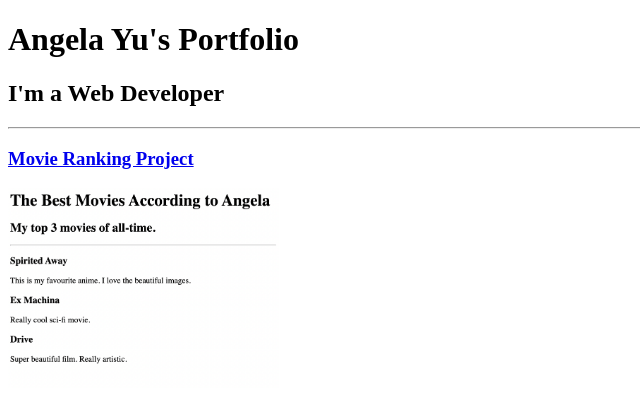
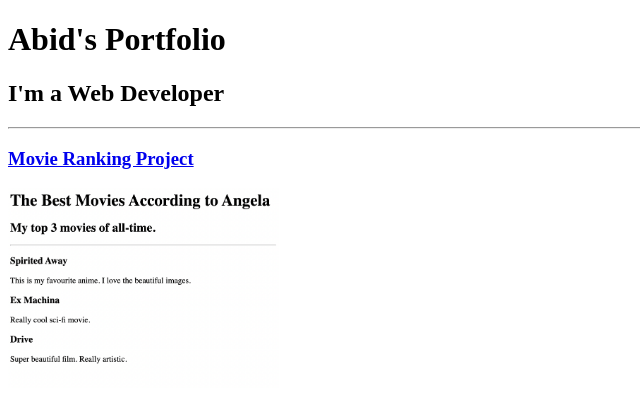
Before and after one commit to Abid90220/Live-Portfolio, a plain HTML site: page index.html in a window 1280 px wide. Shown: the top 408 px of the page, without its empty margins (0-640 px from the left). Drawn offline with Linux system fonts and the light colour scheme.

Commit message:
Updated index.html file

```diff
--- a/index.html
+++ b/index.html
@@ -3,11 +3,11 @@
 
 <head>
   <meta charset="UTF-8">
-  <title>Angela's Portfolio</title>
+  <title>Abid's Portfolio</title>
 </head>
 
 <body>
-  <h1>Angela Yu's Portfolio</h1>
+  <h1>Abid's Portfolio</h1>
   <h2>I'm a Web Developer</h2>
   <hr />
   <h3><a href="./public/movie-ranking.html">Movie Ranking Project</a></h3>
```
